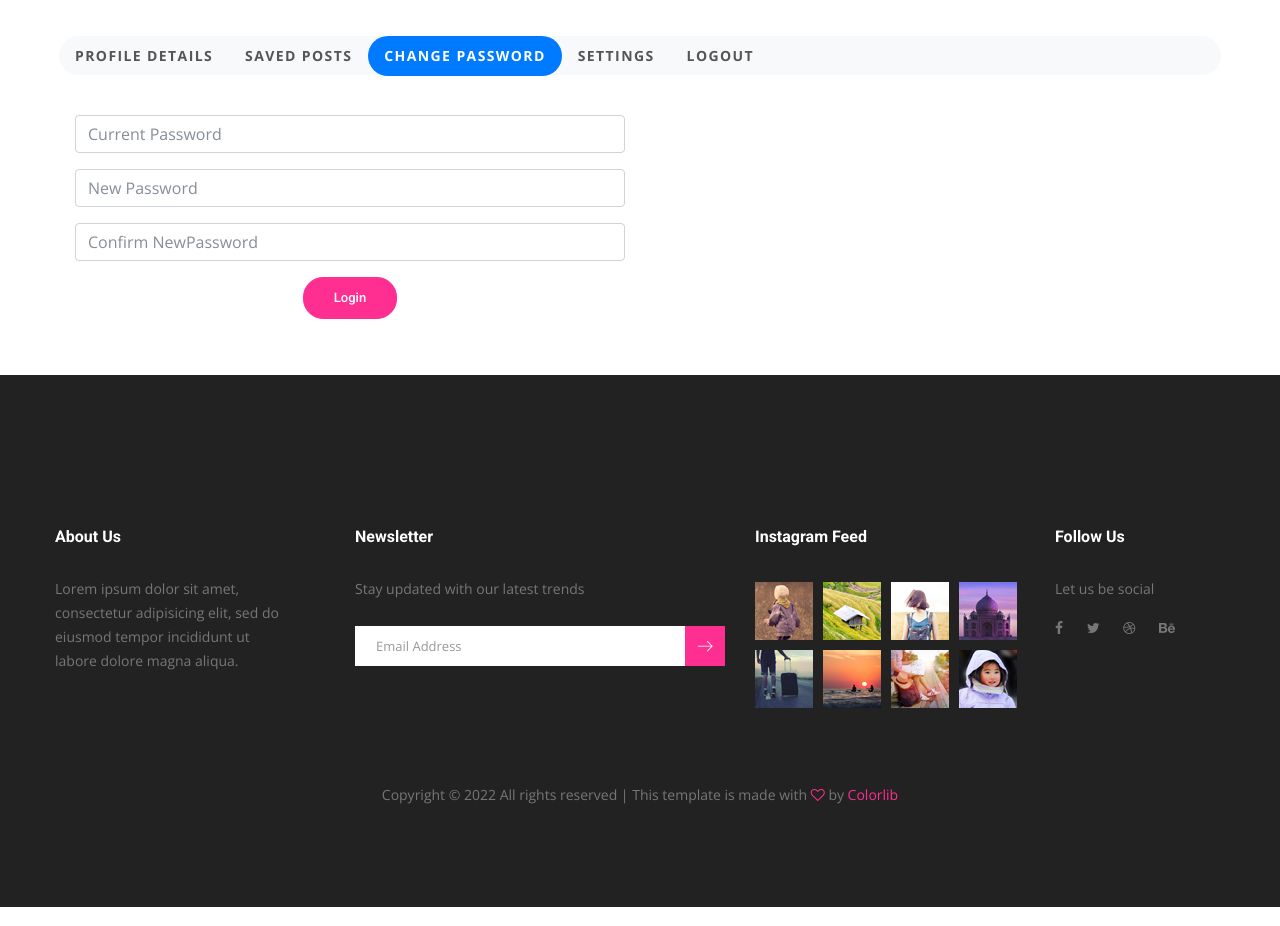
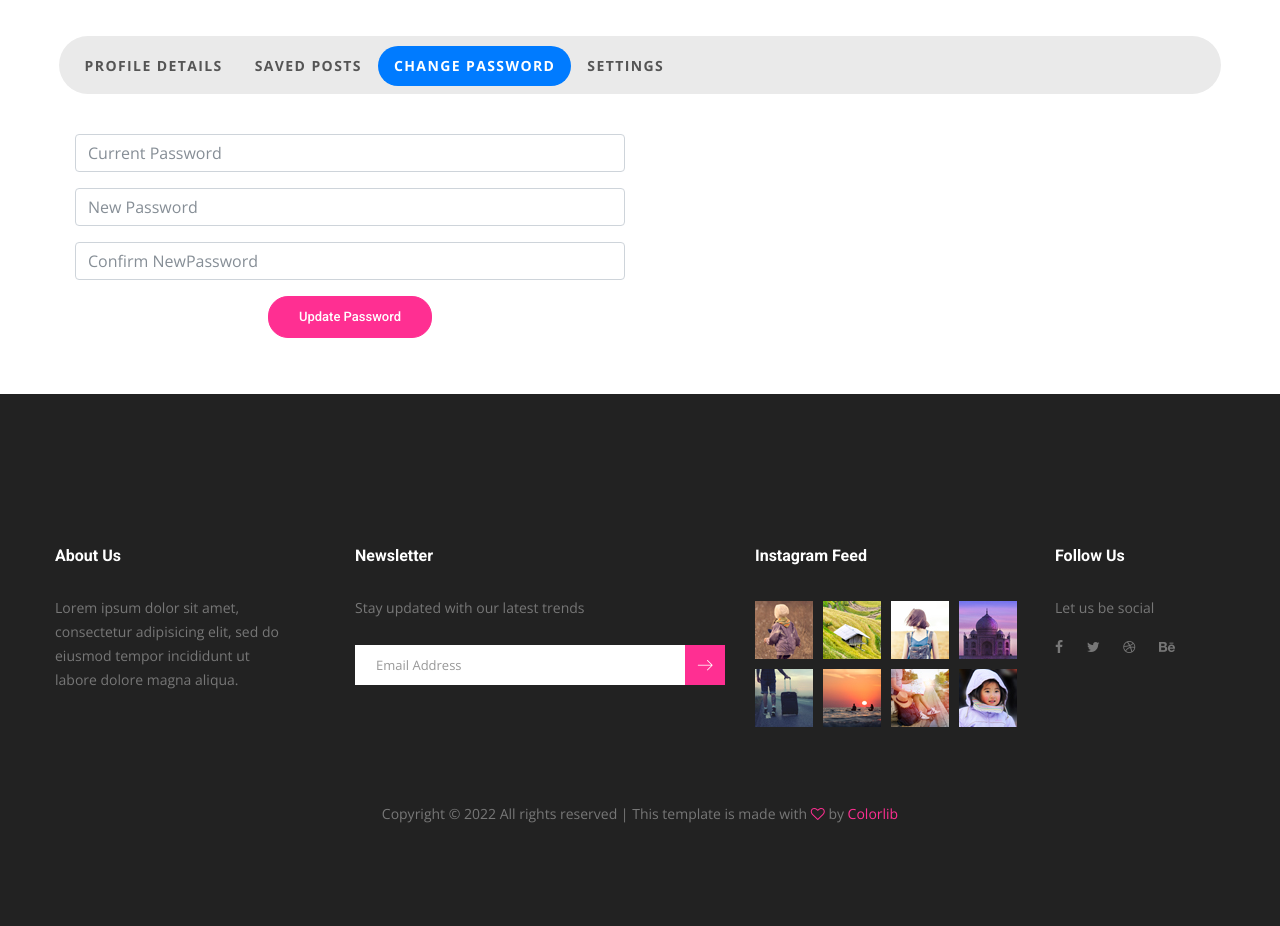
Before and after one commit to kingarunesh/Fantom-Blog, a Flask app: page /profile in a window 1280 px wide, after a click on "CHANGE PASSWORD". Shown: the part 210-1136 px from the top of the page. Run offline with Flask 2, Linux system fonts and the light colour scheme; a user stored in the database is signed in; some libraries are stand-ins or nearby versions.

Commit message:
6.4 : User can change password if user logged in

```diff
--- a/server.py
+++ b/server.py
@@ -394,6 +394,39 @@ def profile():
     return render_template("blog/profile.html", path=request.path, logged_in=current_user.is_authenticated, user=current_user)
 
 
+@app.route("/change-password", methods=["POST"])
+@login_required
+def change_password():
+    if request.method == "POST":
+        # get user data
+        user = current_user
+
+        # form data
+        current_password = request.form["currentPassword"]
+        new_password = request.form["newPassword"]
+        confirm_new_password = request.form["confirmNewPassword"]
+
+        if check_password_hash(pwhash=user.password, password=current_password):
+            if new_password == confirm_new_password:
+                # update password
+                user.password = generate_password_hash(password=new_password, method="pbkdf2:sha256", salt_length=8)
+                db.session.add(user)
+                db.session.commit()
+
+                # logout current user
+                logout_user()
+
+                # redirect to login page
+                return redirect(url_for("login"))
+            else:
+                flash("New password and Confirm new password, doesn't match, Please enter same password")
+                return redirect(url_for("profile"))
+        else:
+            # redirect to same page
+            flash("Current Password is Wrong, Please check once.")
+            return redirect(url_for("profile"))
+
+
 @app.route("/logout")
 @login_required
 def logout():
--- a/static/css/arunesh.css
+++ b/static/css/arunesh.css
@@ -28,14 +28,18 @@
 
 .profile-img {
   border-radius: 50%;
-  height: 350px;
-  width: 350px;
+  height: 320px;
+  width: 320px;
 }
 
 @media only screen and (max-width: 600px) {
   .profile-img {
-    height: 280px;
-    width: 280px;
+    height: 180px;
+    width: 180px;
+  }
+
+  .pro-img-container {
+    text-align: center;
   }
 
   .profile-body {
@@ -45,6 +49,11 @@
   .saved-table th {
     min-width: 150px;
   }
+}
+
+.tab-style {
+  background-color: rgb(234, 234, 234);
+  padding: 0.6rem;
 }
 
 /**************************************************************************************************
--- a/templates/blog/profile.html
+++ b/templates/blog/profile.html
@@ -1,19 +1,16 @@
 {% extends "blog/layouts/base.html" %} {% block content %}
 
 <!--================ Profile Area =================-->
-<section class="contact_area" style="padding: 2rem 0.5rem">
+<section class="contact_area" style="padding: 2rem 0">
   <div class="container">
     <div class="row">
       <div class="col-lg-12">
-        <!-- <div class="card">Hello</div> -->
-
-        <div>
         <div class="p-1 bg-white rounded shadow mb-1">
           <!-- Rounded tabs -->
           <ul
             id="myTab"
             role="tablist"
-              class="nav nav-tabs nav-pills flex-column flex-sm-row text-center bg-light border-0 rounded-nav"
+            class="nav nav-tabs nav-pills flex-column flex-sm-row text-center tab-style border-0 rounded-nav"
           >
             <!-- Profile Details -->
             <li class="nav-item flex-sm-fill">
@@ -70,20 +67,6 @@
                 >Settings</a
               >
             </li>
-
-              <!-- Logout -->
-              <li class="nav-item flex-sm-fill">
-                <a
-                  id="contact-tab"
-                  data-toggle="tab"
-                  href="#logout"
-                  role="tab"
-                  aria-controls="contact"
-                  aria-selected="false"
-                  class="nav-link border-0 text-uppercase font-weight-bold"
-                  >Logout</a
-                >
-              </li>
           </ul>
 
           <!--
@@ -102,7 +85,7 @@
             >
               <div class="row">
                 <!-- imgage -->
-                  <div class="col-lg-4">
+                <div class="col-lg-4 pro-img-container">
                   <img
                     class="profile-img"
                     src="{{ user.profile_image }}"
@@ -133,8 +116,7 @@
                         user.created_date }}
                       </li>
                       <li class="list-group-item">
-                          <strong>Last Logged In :</strong> {{ user.last_login
-                          }}
+                        <strong>Last Logged In :</strong> {{ user.last_login }}
                       </li>
                     </ul>
                   </div>
@@ -190,14 +172,19 @@
               <!-- start form -->
               <div class="row">
                 <div class="col-lg-6">
-                    <form action="" method="post">
+                  <form action="{{ url_for('change_password') }}" method="post">
+                    <!-- flash message -->
+                    {% with messages = get_flashed_messages() %} {% if messages
+                    %} {% for message in messages %}
+                    <p style="color: red">{{ message }}</p>
+                    {% endfor %} {% endif %} {% endwith %}
                     <!-- current password -->
                     <div class="form-group">
                       <input
                         type="password"
                         class="form-control"
                         id="password"
-                          name="password"
+                        name="currentPassword"
                         placeholder="Current Password"
                       />
                     </div>
@@ -208,7 +195,7 @@
                         type="password"
                         class="form-control"
                         id="password"
-                          name="password"
+                        name="newPassword"
                         placeholder="New Password"
                       />
                     </div>
@@ -219,7 +206,7 @@
                         type="password"
                         class="form-control"
                         id="password"
-                          name="password"
+                        name="confirmNewPassword"
                         placeholder="Confirm NewPassword"
                       />
                     </div>
@@ -230,7 +217,7 @@
                         value="submit"
                         class="btn submit_btn"
                       >
-                          Login
+                        Update Password
                       </button>
                     </div>
                   </form>
@@ -248,19 +235,8 @@
             >
               <div class="col-lg-12">Hello</div>
             </div>
-
-              <!-- Logout  -->
-              <div
-                id="logout"
-                role="tabpanel"
-                aria-labelledby="contact-tab"
-                class="tab-pane fade p-3"
-              >
-                <p class="text-muted">Logout</p>
-              </div>
           </div>
           <!-- End rounded tabs -->
-          </div>
         </div>
       </div>
     </div>
```
Also changed, not shown: blogs.db. Lines whose indentation alone changed are shown as unchanged.
